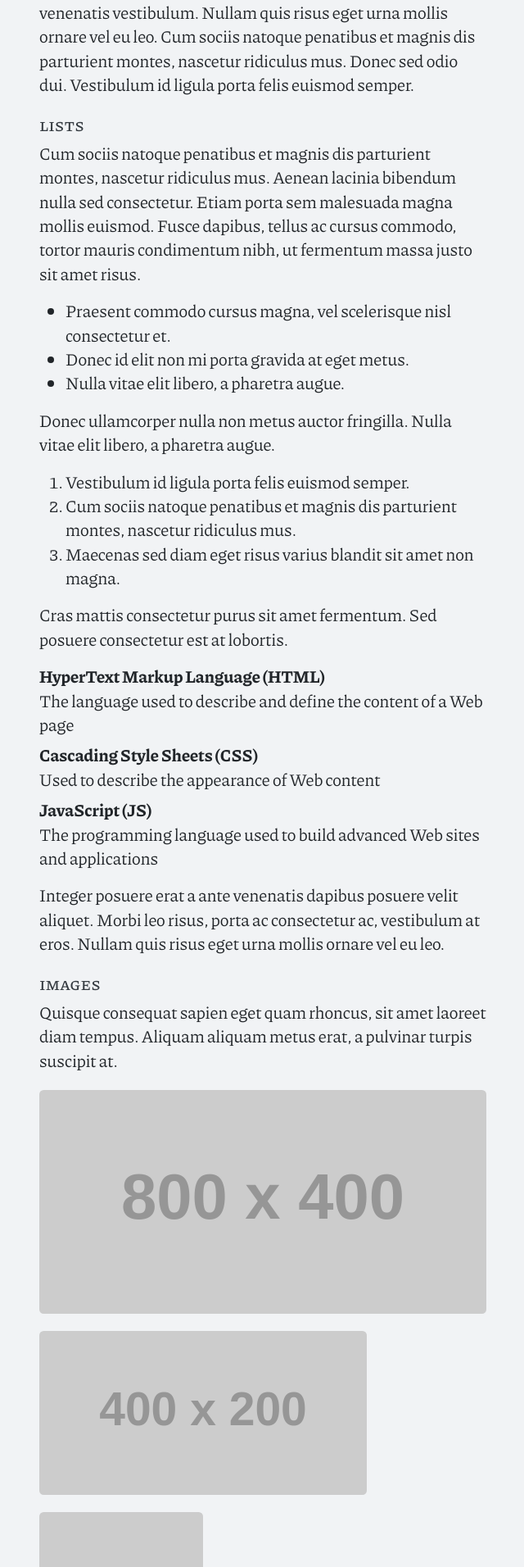
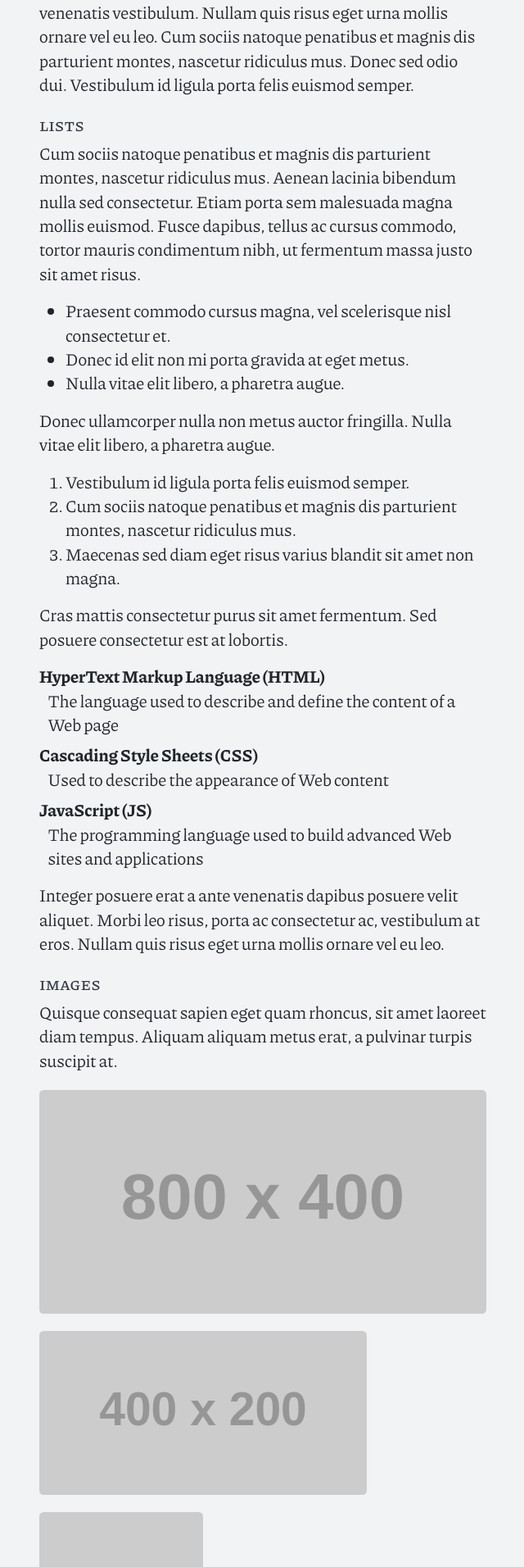
Before and after one commit to piazzai/cvless, a Jekyll site: the page built from _posts/2022-08-15-example-content.md, in a window 1280 px wide. Shown: the part 3327-5239 px from the top of the page at 82% size, without its empty margins (319-959 px from the left). Built offline with Jekyll 4.4.1, drawn with Linux system fonts in a browser that asks for light colours.

Commit message:
Fix description list indentation

```diff
--- a/_sass/_elements.scss
+++ b/_sass/_elements.scss
@@ -14,6 +14,10 @@ a.site-title {
   border-radius: 0.25em;
   background-color: var(--color-mark);
   color: var(--color-text);
+}
+
+dd {
+  padding-left: 0.5em;
 }
 
 .archive ul,
--- a/_sass/_media.scss
+++ b/_sass/_media.scss
@@ -11,14 +11,12 @@
     transform: scale(3.5);
   }
 }
-
 @media screen and (min-width: 576px) {
   #cv .contact ul,
   #cv p {
     padding-left: 0.5em;
   }
 }
-
 @media only print {
   body {
     font-size: 10pt;
@@ -28,6 +26,10 @@
 
   a {
     color: black;
+  }
+
+  dd {
+    padding-left: 1.5em;
   }
 
   .pagination {
```
